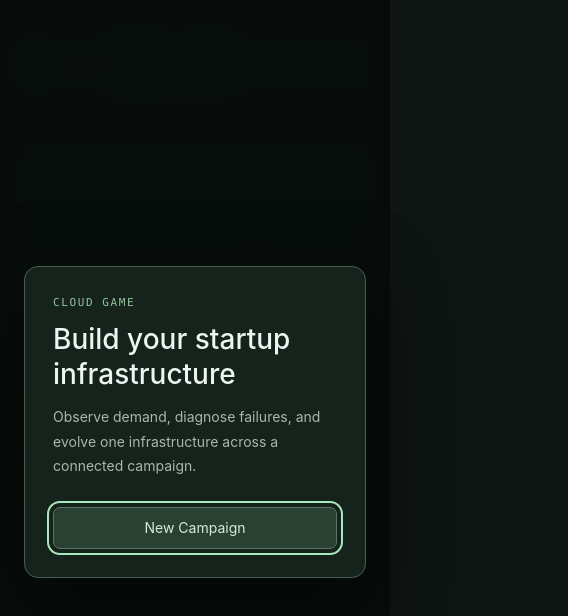
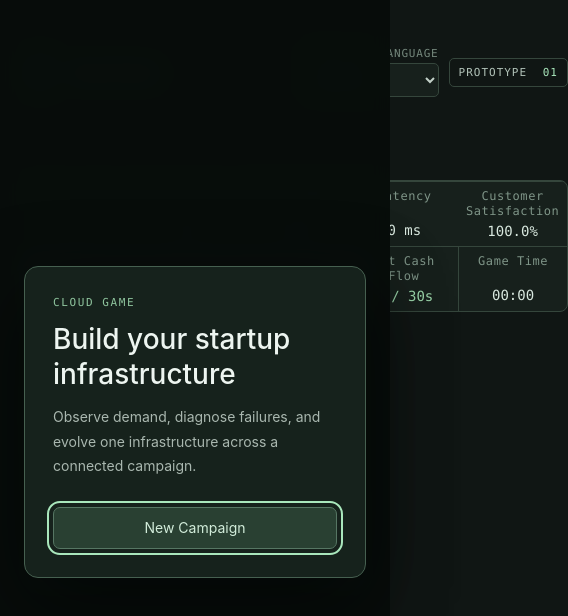
Before and after one commit to Eyadd101/mimar, a React (Vite) app: page / in a window 390 px wide. Shown: the top 616 px of the page, 568 px wide, since content can reach past the window. Built offline with nearby package versions, Linux system fonts and the light colour scheme.

Commit message:
Fix responsive header layout collisions

```diff
--- a/src/App.css
+++ b/src/App.css
@@ -2371,12 +2371,16 @@
 }
 
 .game-header {
-  grid-template-columns: minmax(220px, 1fr) minmax(0, 67vw) minmax(220px, 1fr);
+  grid-template-areas: 'brand metrics tools';
+  grid-template-columns: minmax(260px, 1fr) minmax(880px, 4fr) minmax(250px, 1fr);
+  column-gap: clamp(16px, 1.2vw, 24px);
   min-height: 104px;
   padding-inline: clamp(22px, 2vw, 40px);
 }
 
 .brand {
+  grid-area: brand;
+  max-width: 100%;
   font-size: var(--font-label);
 }
 
@@ -2395,8 +2399,20 @@
   min-height: 34px;
 }
 
+.header-tools {
+  grid-area: tools;
+  max-width: 100%;
+}
+
+.traffic-hud-shell {
+  grid-area: metrics;
+  max-width: 100%;
+}
+
 .traffic-hud {
-  grid-template-columns: repeat(10, minmax(88px, 1fr));
+  grid-template-columns: repeat(10, minmax(0, 1fr));
+  width: 100%;
+  min-width: 0;
 }
 
 .traffic-hud__metric {
@@ -2717,7 +2733,7 @@
 
 @media (min-width: 2000px) {
   .game-header {
-    grid-template-columns: minmax(260px, 1fr) minmax(0, 68vw) minmax(240px, 1fr);
+    grid-template-columns: minmax(280px, 1fr) minmax(980px, 4fr) minmax(270px, 1fr);
     min-height: 116px;
   }
 
@@ -2739,10 +2755,16 @@
   }
 }
 
-@media (max-width: 1599px) {
+@media (max-width: 1799px) {
   .game-header {
-    grid-template-columns: minmax(0, 1fr) auto;
-    min-height: 220px;
+    grid-template-areas:
+      'brand tools'
+      'metrics metrics';
+    grid-template-columns: minmax(280px, 1fr) minmax(250px, auto);
+    grid-template-rows: auto auto;
+    min-height: 0;
+    padding-block: 12px;
+    row-gap: 12px;
   }
 
   .traffic-hud {
```
